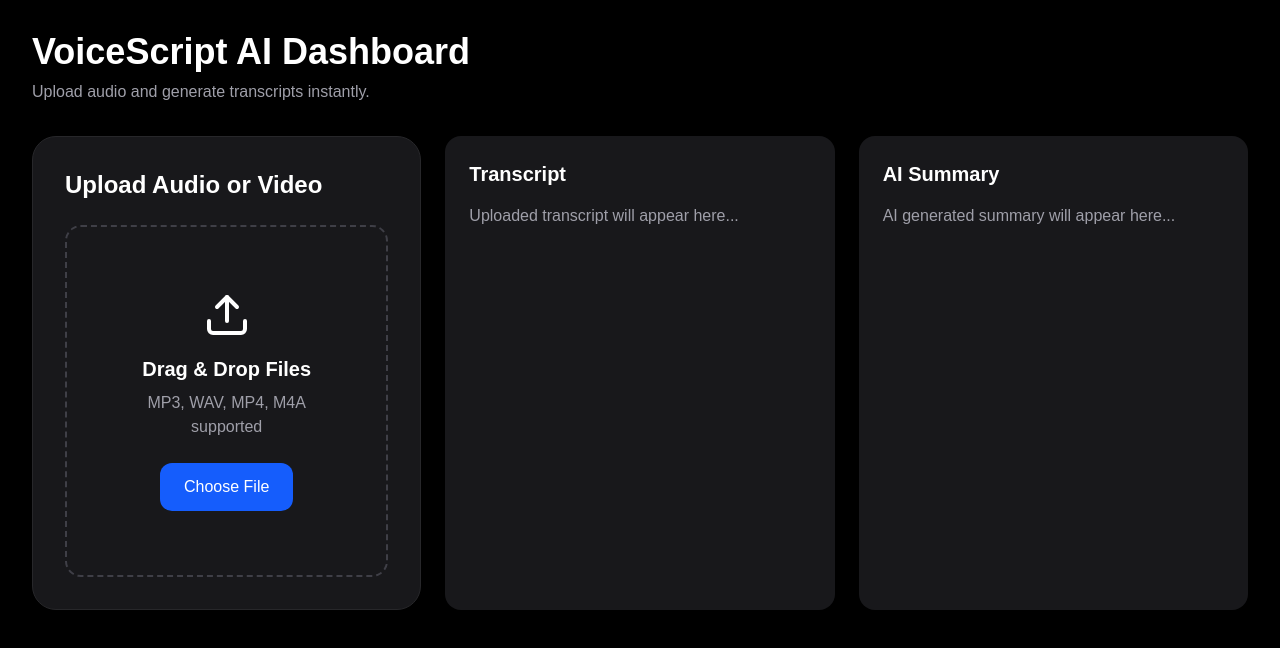
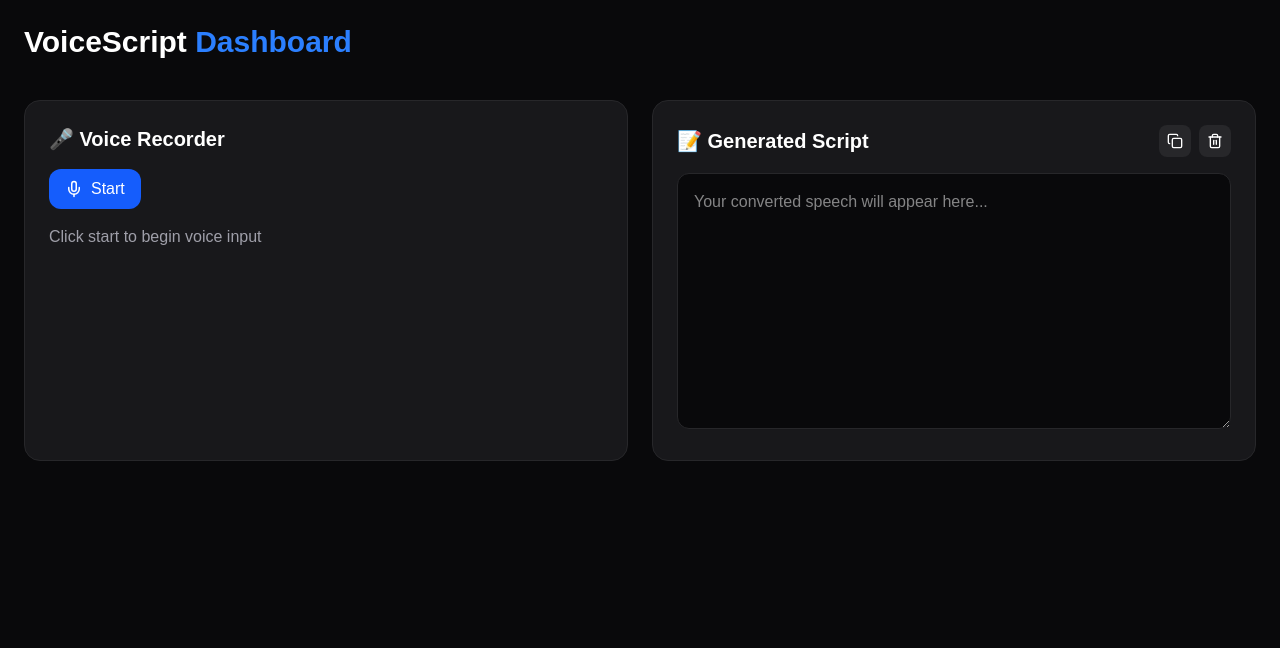
Before and after one commit to Kesarkarale/voicescript-ai, a Next.js app: page /dashboard in a window 1280 px wide. Shown: the top 648 px of the page. Built offline with nearby package versions, Linux system fonts and the light colour scheme.

Commit message:
Update page.tsx

```diff
--- a/app/dashboard/page.tsx
+++ b/app/dashboard/page.tsx
@@ -1,25 +1,95 @@
-import UploadBox from "@/components/UploadBox";
-import TranscriptCard from "@/components/TranscriptCard";
-import SummaryCard from "@/components/SummaryCard";
+"use client";
 
-export default function Dashboard() {
+import { useState } from "react";
+import { Mic, Square, Copy, Trash2 } from "lucide-react";
+
+export default function DashboardPage() {
+  const [recording, setRecording] = useState(false);
+  const [text, setText] = useState("");
+
+  // dummy voice simulation (next step we will connect real API)
+  const startRecording = () => {
+    setRecording(true);
+
+    setTimeout(() => {
+      setText("Hello, this is your VoiceScript AI generated text example.");
+      setRecording(false);
+    }, 3000);
+  };
+
+  const stopRecording = () => {
+    setRecording(false);
+  };
+
   return (
-    <main className="min-h-screen bg-black text-white p-8">
-      <div className="mb-8">
-        <h1 className="text-4xl font-bold">
-          VoiceScript AI Dashboard
+    <div className="min-h-screen bg-zinc-950 text-white p-6">
+
+      {/* Header */}
+      <div className="flex items-center justify-between">
+        <h1 className="text-3xl font-bold">
+          VoiceScript <span className="text-blue-500">Dashboard</span>
         </h1>
-
-        <p className="text-zinc-400 mt-2">
-          Upload audio and generate transcripts instantly.
-        </p>
       </div>
 
-      <div className="grid lg:grid-cols-3 gap-6">
-        <UploadBox />
-        <TranscriptCard />
-        <SummaryCard />
+      {/* Main Grid */}
+      <div className="grid md:grid-cols-2 gap-6 mt-10">
+
+        {/* Recorder Box */}
+        <div className="p-6 bg-zinc-900 rounded-2xl border border-zinc-800">
+
+          <h2 className="text-xl font-semibold mb-4">🎤 Voice Recorder</h2>
+
+          <div className="flex gap-4">
+            {!recording ? (
+              <button
+                onClick={startRecording}
+                className="flex items-center gap-2 px-4 py-2 bg-blue-600 rounded-xl"
+              >
+                <Mic size={18} /> Start
+              </button>
+            ) : (
+              <button
+                onClick={stopRecording}
+                className="flex items-center gap-2 px-4 py-2 bg-red-600 rounded-xl"
+              >
+                <Square size={18} /> Stop
+              </button>
+            )}
+          </div>
+
+          <p className="text-zinc-400 mt-4">
+            {recording ? "Recording..." : "Click start to begin voice input"}
+          </p>
+        </div>
+
+        {/* Output Box */}
+        <div className="p-6 bg-zinc-900 rounded-2xl border border-zinc-800">
+
+          <div className="flex justify-between items-center mb-4">
+            <h2 className="text-xl font-semibold">📝 Generated Script</h2>
+
+            <div className="flex gap-2">
+              <button className="p-2 bg-zinc-800 rounded-lg">
+                <Copy size={16} />
+              </button>
+              <button
+                onClick={() => setText("")}
+                className="p-2 bg-zinc-800 rounded-lg"
+              >
+                <Trash2 size={16} />
+              </button>
+            </div>
+          </div>
+
+          <textarea
+            value={text}
+            onChange={(e) => setText(e.target.value)}
+            className="w-full h-64 p-4 bg-zinc-950 border border-zinc-800 rounded-xl text-white"
+            placeholder="Your converted speech will appear here..."
+          />
+        </div>
+
       </div>
-    </main>
+    </div>
   );
 }
```
